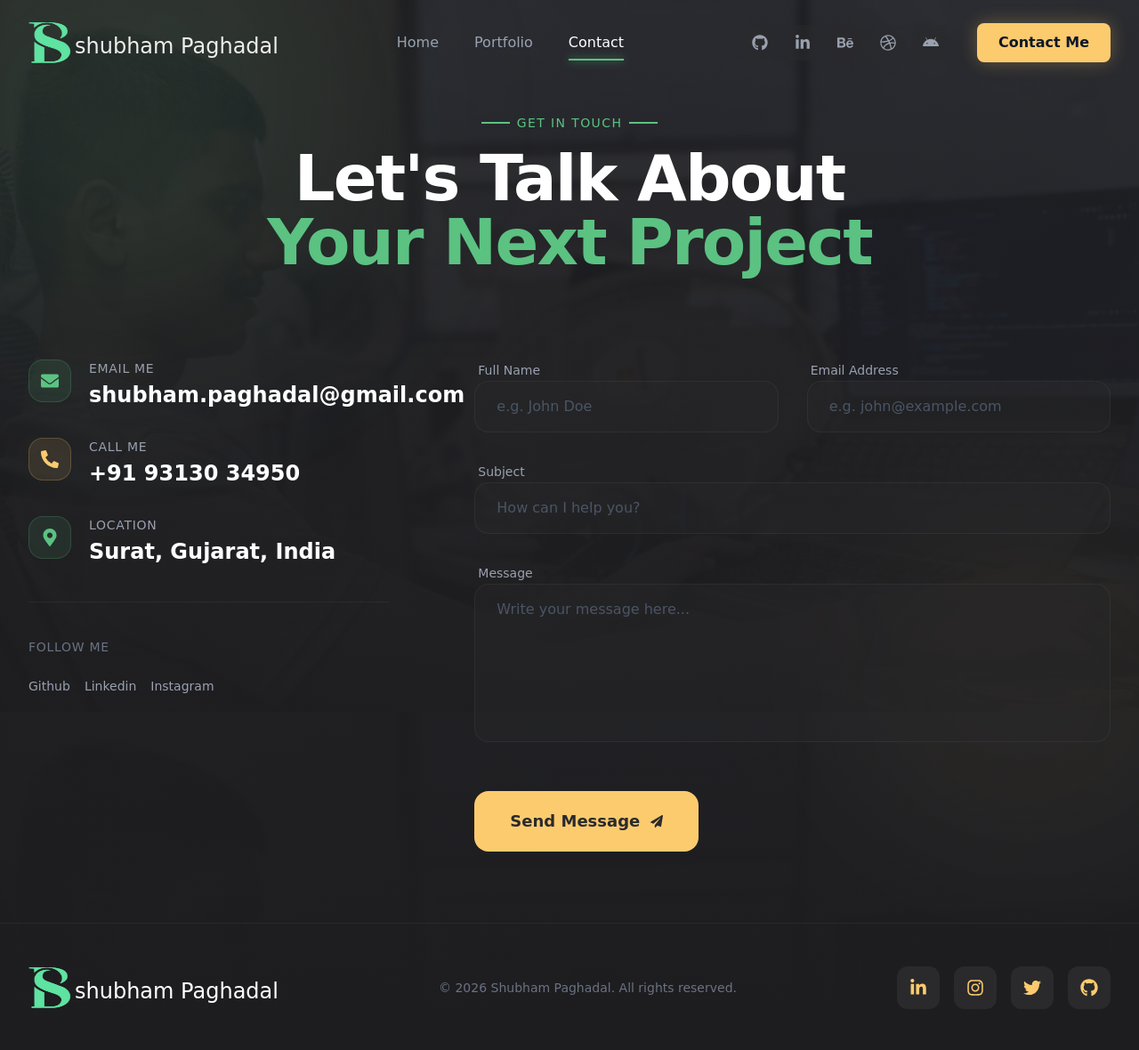
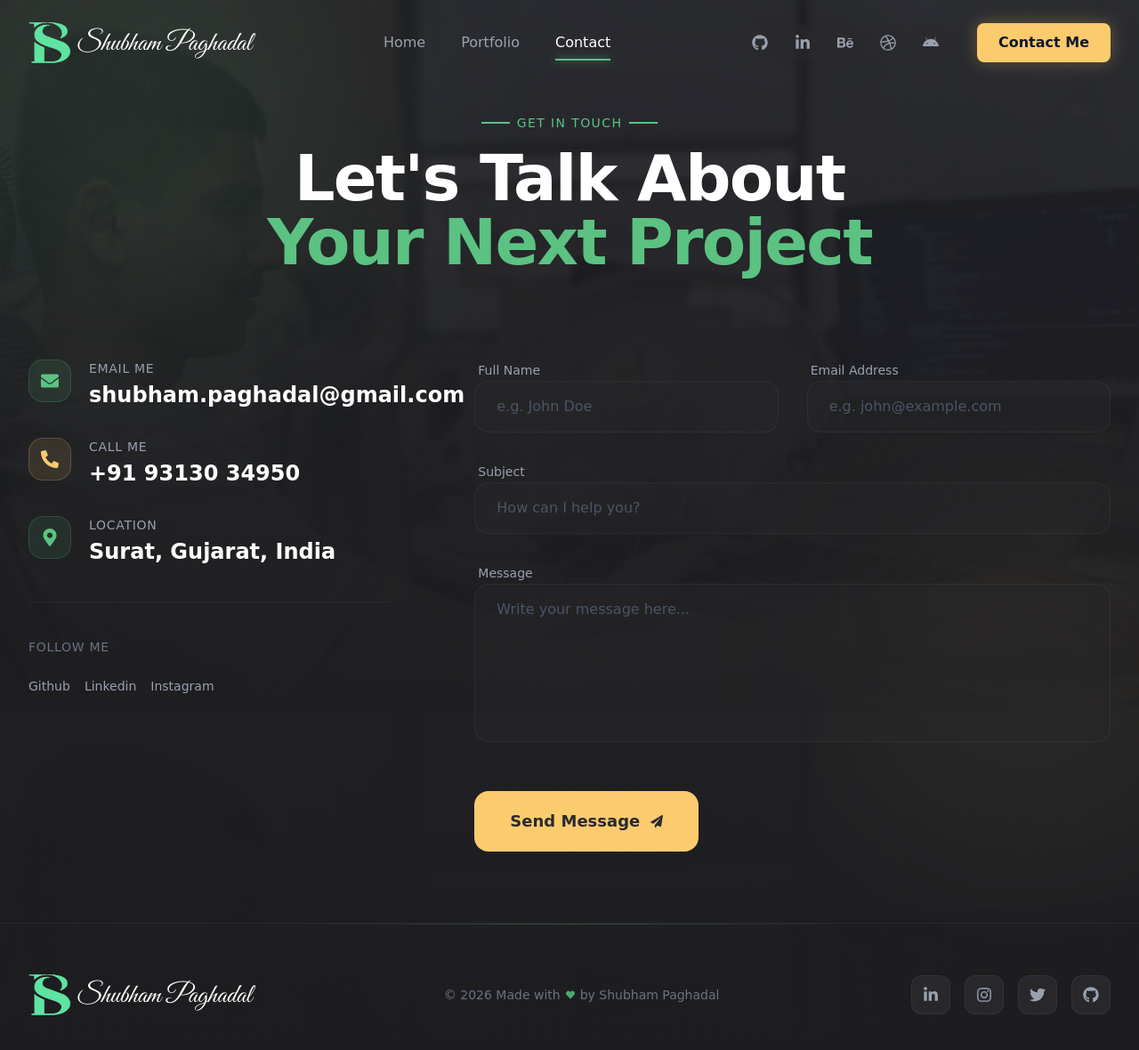
Before and after one commit to ShubhamPaghadal/Shubham-Paghadal, a Next.js app: page /contact in a window 1280 px wide. Shown: the top 1180 px of the page at 89% size. Built offline with nearby package versions, Linux system fonts and the light colour scheme.

Commit message:
feat: Implement initial application layout with Navbar, Footer components, and global styles.

```diff
--- a/src/app/globals.css
+++ b/src/app/globals.css
@@ -3,7 +3,6 @@
 @theme {
   --font-sans: "Comic Sans MS", "Comic Sans", "Apple Chancery", "Marker Felt", cursive;
   --font-mono: var(--font-geist-mono);
-  --font-script: var(--font-sacramento), cursive;
 
   --color-background: #1D1D20;
   --color-foreground: #ededed;
@@ -23,3 +22,8 @@ body {
   color: var(--foreground);
   font-family: var(--font-sans);
 }
+
+/* Logo text - Great Vibes elegant script font */
+.logo-font {
+  font-family: var(--font-great-vibes), cursive !important;
+}
--- a/src/app/layout.jsx
+++ b/src/app/layout.jsx
@@ -1,4 +1,4 @@
-import { Geist, Geist_Mono, Sacramento } from "next/font/google"; // Sacramento looks similar to the signature font
+import { Geist, Geist_Mono, Great_Vibes } from "next/font/google";
 import "./globals.css";
 import Navbar from "@/components/Navbar";
 
@@ -12,10 +12,10 @@ const geistMono = Geist_Mono({
     subsets: ["latin"],
 });
 
-const sacramento = Sacramento({
+const greatVibes = Great_Vibes({
     weight: ['400'],
     subsets: ['latin'],
-    variable: '--font-sacramento',
+    variable: '--font-great-vibes',
 });
 
 export const metadata = {
@@ -30,7 +30,7 @@ export default function RootLayout({ children }) {
     return (
         <html lang="en">
             <body
-                className={`${geistSans.variable} ${geistMono.variable} ${sacramento.variable} antialiased bg-background text-white font-sans`}
+                className={`${geistSans.variable} ${geistMono.variable} ${greatVibes.variable} antialiased bg-background text-white font-sans`}
             >
                 <Navbar />
                 {children}
--- a/src/components/Footer.jsx
+++ b/src/components/Footer.jsx
@@ -1,13 +1,10 @@
 "use client";
 import React from 'react';
-import { FaLinkedinIn, FaInstagram, FaTwitter, FaGithub } from 'react-icons/fa';
+import { FaLinkedinIn, FaInstagram, FaTwitter, FaGithub, FaHeart } from 'react-icons/fa';
 import header_logo from '../../public/assets/Header_logo.png'
 import Link from 'next/link';
-import { useState } from 'react';
 
 export default function Footer() {
-
-    const [isOpen, setIsOpen] = useState(false);
 
     const socialLinks = [
         { Icon: FaLinkedinIn, href: "https://www.linkedin.com/in/paghadal-shubham-4b0246380/" },
@@ -17,19 +14,31 @@ export default function Footer() {
     ];
 
     return (
-        <footer className="max-w-[1400px] mx-auto px-4 sm:px-8 py-10 sm:py-12 relative z-10 border-t border-white/5">
+        <footer className="relative z-10 border-t border-white/5">
+            {/* Subtle top glow */}
+            <div className="absolute top-0 left-1/2 -translate-x-1/2 w-1/2 h-px bg-gradient-to-r from-transparent via-brand-green/30 to-transparent" />
+
+            <div className="max-w-[1400px] mx-auto px-4 sm:px-8 py-10 sm:py-14">
                 <div className="flex flex-col md:flex-row items-center justify-between gap-8 md:gap-6">
                     {/* Logo */}
-                <div className="shrink-0 z-110">
-                    <Link href="/" className="flex items-center gap-1 group" onClick={() => setIsOpen(false)}>
-                        <img src={header_logo.src} alt="S" className="w-9 h-9 sm:w-11 sm:h-11 md:w-12 md:h-12 font-script group-hover:drop-shadow-[0_0_8px_rgba(91,194,130,0.5)] transition-all" />
-                        <span className="text-lg sm:text-xl md:text-2xl font-script pt-2 group-hover:text-gray-200 transition-colors whitespace-nowrap">shubham Paghadal</span>
+                    <div className="shrink-0">
+                        <Link href="/" className="flex items-center gap-1.5 group">
+                            <img
+                                src={header_logo.src}
+                                alt="S"
+                                className="w-9 h-9 sm:w-11 sm:h-11 md:w-12 md:h-12 group-hover:drop-shadow-[0_0_12px_rgba(91,194,130,0.6)] transition-all duration-500"
+                            />
+                            <span className="text-xl sm:text-2xl md:text-[30px] logo-font text-white pt-1 group-hover:text-brand-green transition-colors duration-500 whitespace-nowrap">
+                                Shubham Paghadal
+                            </span>
                         </Link>
                     </div>
 
                     {/* Copyright */}
-                <div className="text-gray-500 text-xs sm:text-sm order-3 md:order-2 text-center md:text-left">
-                    © {new Date().getFullYear()} Shubham Paghadal. All rights reserved.
+                    <div className="text-gray-500 text-xs sm:text-sm order-3 md:order-2 text-center md:text-left flex items-center gap-1.5">
+                        <span>© {new Date().getFullYear()} Made with</span>
+                        <FaHeart className="text-brand-green text-[10px] animate-pulse" />
+                        <span>by Shubham Paghadal</span>
                     </div>
 
                     {/* Socials */}
@@ -38,11 +47,14 @@ export default function Footer() {
                             <a
                                 key={idx}
                                 href={href}
-                            className="w-10 h-10 sm:w-12 sm:h-12 flex items-center justify-center rounded-xl bg-brand-dark hover:bg-brand-green group transition-all duration-300 transform hover:-translate-y-1"
+                                target="_blank"
+                                rel="noopener noreferrer"
+                                className="w-10 h-10 sm:w-11 sm:h-11 flex items-center justify-center rounded-xl bg-white/5 border border-white/5 hover:bg-brand-green hover:border-brand-green/30 text-gray-400 hover:text-white group transition-all duration-300 transform hover:-translate-y-1 hover:shadow-[0_4px_15px_rgba(91,194,130,0.3)]"
                             >
-                            <Icon size={20} className="text-brand-yellow group-hover:text-white transition-colors" />
+                                <Icon size={18} className="group-hover:scale-110 transition-transform duration-300" />
                             </a>
                         ))}
+                    </div>
                 </div>
             </div>
         </footer>
--- a/src/components/Navbar.jsx
+++ b/src/components/Navbar.jsx
@@ -36,14 +36,22 @@ export default function Navbar() {
 
     return (
         <>
-            <nav className={`fixed top-0 left-0 right-0 z-100 px-4 sm:px-8 transition-all duration-300 ${scrolled || isOpen ? 'py-4 bg-background/95 backdrop-blur-md border-b border-white/5 shadow-lg' : 'py-6 bg-transparent'
+            <nav className={`fixed top-0 left-0 right-0 z-100 px-4 sm:px-8 transition-all duration-500 ${scrolled || isOpen ? 'py-3 bg-background/90 backdrop-blur-xl border-b border-white/5 shadow-[0_4px_30px_rgba(0,0,0,0.3)]' : 'py-5 sm:py-6 bg-transparent'
                 }`}>
                 <div className="max-w-[1400px] mx-auto flex items-center justify-between">
                     {/* Logo Area */}
                     <div className="shrink-0 z-110">
-                        <Link href="/" className="flex items-center gap-1 group" onClick={() => setIsOpen(false)}>
-                            <img src={header_logo.src} alt="S" className="w-9 h-9 sm:w-11 sm:h-11 md:w-12 md:h-12 font-script group-hover:drop-shadow-[0_0_8px_rgba(91,194,130,0.5)] transition-all" />
-                            <span className="text-lg sm:text-xl md:text-2xl font-script pt-2 group-hover:text-gray-200 transition-colors whitespace-nowrap">shubham Paghadal</span>
+                        <Link href="/" className="flex items-center gap-1.5 group" onClick={() => setIsOpen(false)}>
+                            <motion.img
+                                src={header_logo.src}
+                                alt="S"
+                                className="w-9 h-9 sm:w-11 sm:h-11 md:w-12 md:h-12 group-hover:drop-shadow-[0_0_12px_rgba(91,194,130,0.6)] transition-all duration-500"
+                                whileHover={{ scale: 1.05 }}
+                                transition={{ type: "spring", stiffness: 300 }}
+                            />
+                            <span className="text-xl sm:text-2xl md:text-[30px] logo-font text-white pt-1 group-hover:text-brand-green transition-colors duration-500 whitespace-nowrap">
+                                Shubham Paghadal
+                            </span>
                         </Link>
                     </div>
 
@@ -135,9 +143,9 @@ export default function Navbar() {
                     >
                         {/* Overlay Header */}
                         <div className="flex items-center justify-between px-4 sm:px-8 py-6 border-b border-white/5">
-                            <div className="flex items-center gap-1">
+                            <div className="flex items-center gap-1.5">
                                 <img src={header_logo.src} alt="S" className="w-9 h-9 sm:w-11" />
-                                <span className="text-lg sm:text-xl font-script pt-2 text-white">shubham Paghadal</span>
+                                <span className="text-xl sm:text-2xl logo-font pt-1 text-white">shubham Paghadal</span>
                             </div>
 
                             <button
```
Lines whose indentation alone changed are shown as unchanged.
